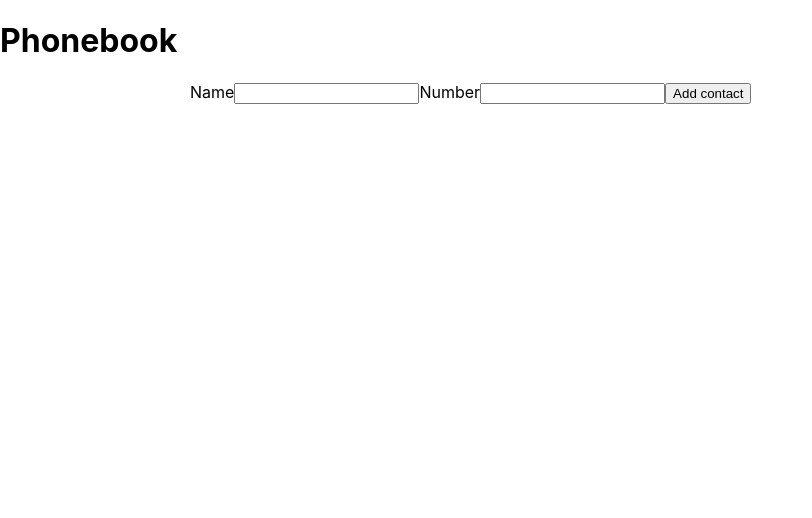
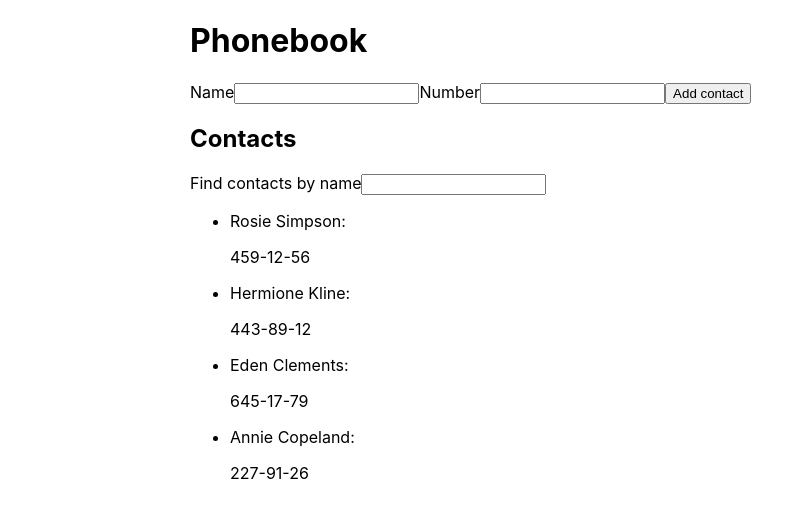
Before and after one commit to igorklyopov/goit-react-hw-02-phonebook, a React (Create React App) app: page / in a window 1280 px wide. Shown: the top 518 px of the page, without its empty margins (0-812 px from the left). Built offline with nearby package versions, Linux system fonts and the light colour scheme.

Commit message:
step 3 and 4: adds filtering functionality by name and refactor the root component

```diff
--- a/src/App.js
+++ b/src/App.js
@@ -1,24 +1,24 @@
 import React, { Component } from "react";
 import { v4 as uuidv4 } from "uuid";
 import Container from "./components/Container/Container";
-import Contacts from "./components/Contacts/Contacts";
-import Form from "./components/ContactsForm/ContactsForm";
+import ContactsList from "./components/ContactsList/ContactsList";
+import Form from "./components/ContactForm/ContactForm";
+import Filter from "./components/Filter/Filter";
 
 class App extends Component {
   state = {
-    contacts: [],
-    name: "",
+    contacts: [
+      { id: "id-1", name: "Rosie Simpson", number: "459-12-56" },
+      { id: "id-2", name: "Hermione Kline", number: "443-89-12" },
+      { id: "id-3", name: "Eden Clements", number: "645-17-79" },
+      { id: "id-4", name: "Annie Copeland", number: "227-91-26" },
+    ],
+    filter: "",
   };
-  // state = {
-  //   value: '',
-  // };
-
-  static defaultProps = {};
 
   static propTypes = {};
 
   addContact = (name, number) => {
-    // console.log(name);
     const contactsItem = {
       id: uuidv4(),
       name,
@@ -30,20 +30,30 @@ class App extends Component {
     }));
   };
 
+  onFilterChange = (e) => {
+    this.setState({ filter: e.target.value });
+  };
+
+  getFilteredContacts = () => {
+    const { filter, contacts } = this.state;
+    const normalizedFilterValue = filter.toLocaleLowerCase().trim();
+
+    return contacts.filter((contact) =>
+      contact.name.toLocaleLowerCase().includes(normalizedFilterValue)
+    );
+  };
+
   render() {
-    let contacts = this.state.contacts;
-    console.log(contacts.id);
+    const filteredContacts = this.getFilteredContacts();
 
     return (
-      <>
+      <Container>
         <h1>Phonebook</h1>
-
-        <Container>
-          <Form onSubmitData={this.addContact} />
-          {/* <input type="text" value={value} onChange={this.onInputChange} /> */}
-          <Contacts contacts={contacts} />
-        </Container>
-      </>
+        <Form onSubmitData={this.addContact} />
+        <h2>Contacts</h2>
+        <Filter onFilterChange={this.onFilterChange} />
+        <ContactsList contacts={filteredContacts} />
+      </Container>
     );
   }
 }
--- a/src/components/ContactsForm/ContactsForm.js
+++ b/src/components/ContactForm/ContactForm.js
@@ -1,14 +1,5 @@
 import React, { Component } from "react";
-
-/*
- * Выносим объект с примитивами в константу чтобы было удобно сбрасывать.
- * Нельзя использовать если в каком-то свойстве состояния хранится сложный тип.
- */
-const INITIAL_STATE = {
-  login: "",
-  email: "",
-  password: "",
-};
+import style from "../ContactForm/ContactForm.module.css";
 
 class ContactsForm extends Component {
   state = {
@@ -17,17 +8,14 @@ class ContactsForm extends Component {
   };
 
   onInputChange = (e) => {
-    // console.log(e.target.value);
     this.setState({ [e.target.name]: e.target.value });
   };
 
   onFormSubmit = (e) => {
     e.preventDefault();
-    // console.log(this.state);
-    // console.log(this.props);
 
     this.props.onSubmitData(this.state.name, this.state.number);
-    // this.props.onSubmitData(this.state.number);
+
     this.reset();
   };
 
@@ -46,7 +34,7 @@ class ContactsForm extends Component {
             type="text"
             name="name"
             pattern="^[a-zA-Zа-яА-Я]+(([' -][a-zA-Zа-яА-Я ])?[a-zA-Zа-яА-Я ]*)*$"
-            title="Имя может состоять только из букв, апострофа, тире и пробелов. Например Adrian, Jacob Mercer, Charles de Batz de Castelmore d'Artagnan и т. п."
+            title="Имя может состоять только из букв, апострофа, тире и пробелов, не должно начинаться или оканчиваться пробелом. Например Adrian, Jacob Mercer, Charles de Batz de Castelmore d'Artagnan и т. п."
             required
             value={name}
             onChange={this.onInputChange}
@@ -58,7 +46,7 @@ class ContactsForm extends Component {
             type="tel"
             name="number"
             pattern="\+?\d{1,4}?[-.\s]?\(?\d{1,3}?\)?[-.\s]?\d{1,4}[-.\s]?\d{1,4}[-.\s]?\d{1,9}"
-            title="Номер телефона должен состоять из цифр и может содержать пробелы, тире, круглые скобки, и может начинаться с +"
+            title="Номер телефона должен состоять из цифр и может содержать пробелы, тире, круглые скобки, и может начинаться с +, не должен начинаться или оканчиваться пробелом"
             required
             value={number}
             onChange={this.onInputChange}
--- a/src/components/Contacts/Contacts.js
+++ b/src/components/ContactsList/ContactsList.js
@@ -1,6 +1,6 @@
-import style from "../Contacts/Contacts.module.css";
+import style from "../ContactsList/ContactsList.module.css";
 
-const Contacts = ({ contacts }) => {
+const ContactsList = ({ contacts }) => {
   return (
     <ul className={style.contactsList}>
       {contacts.map((contact) => (
@@ -13,4 +13,4 @@ const Contacts = ({ contacts }) => {
   );
 };
 
-export default Contacts;
+export default ContactsList;
--- /dev/null
+++ b/src/components/Filter/Filter.js
@@ -0,0 +1,18 @@
+import style from "../Filter/Filter.module.css";
+
+const Filter = ({ onFilterChange }) => {
+  return (
+    <label className={style.contactsFilterLabel}>
+      <span className={style.contactsFilterLabelText}>
+        Find contacts by name
+      </span>
+      <input
+        type="text"
+        className={style.contactsFilterInput}
+        onChange={onFilterChange}
+      />
+    </label>
+  );
+};
+
+export default Filter;
--- /dev/null
+++ b/src/components/Filter/Filter.module.css
@@ -0,0 +1,8 @@
+.contactsFilterInput {
+}
+
+.contactsFilterLabel {
+}
+
+.contactsFilterLabelText {
+}
```
Also changed, not shown: src/components/ContactForm/ContactForm.module.css (added), src/components/ContactsList/ContactsList.module.css (renamed from src/components/Contacts/Contacts.module.css), 1 other file (tests, documents, lock files or other folders).
